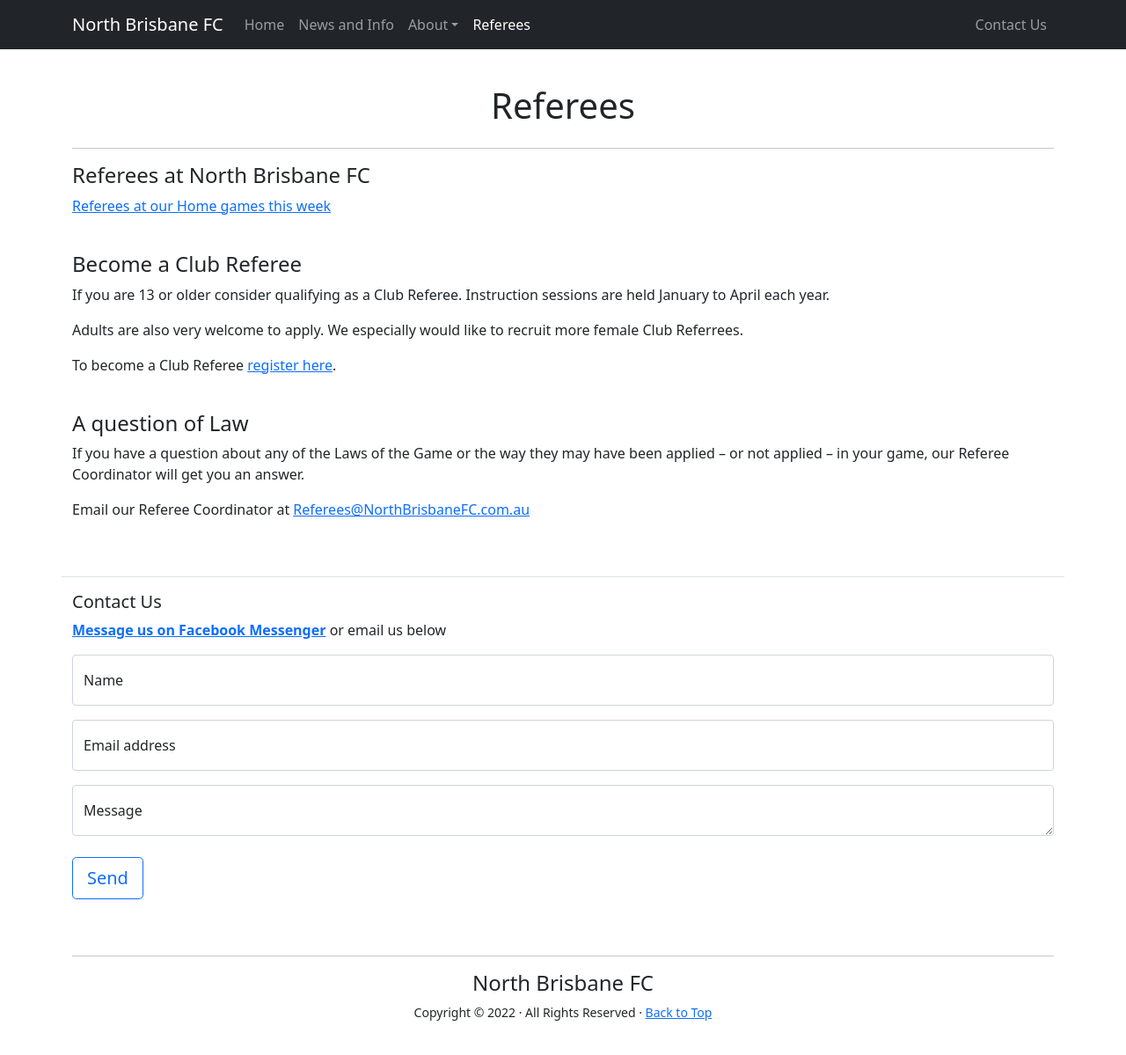
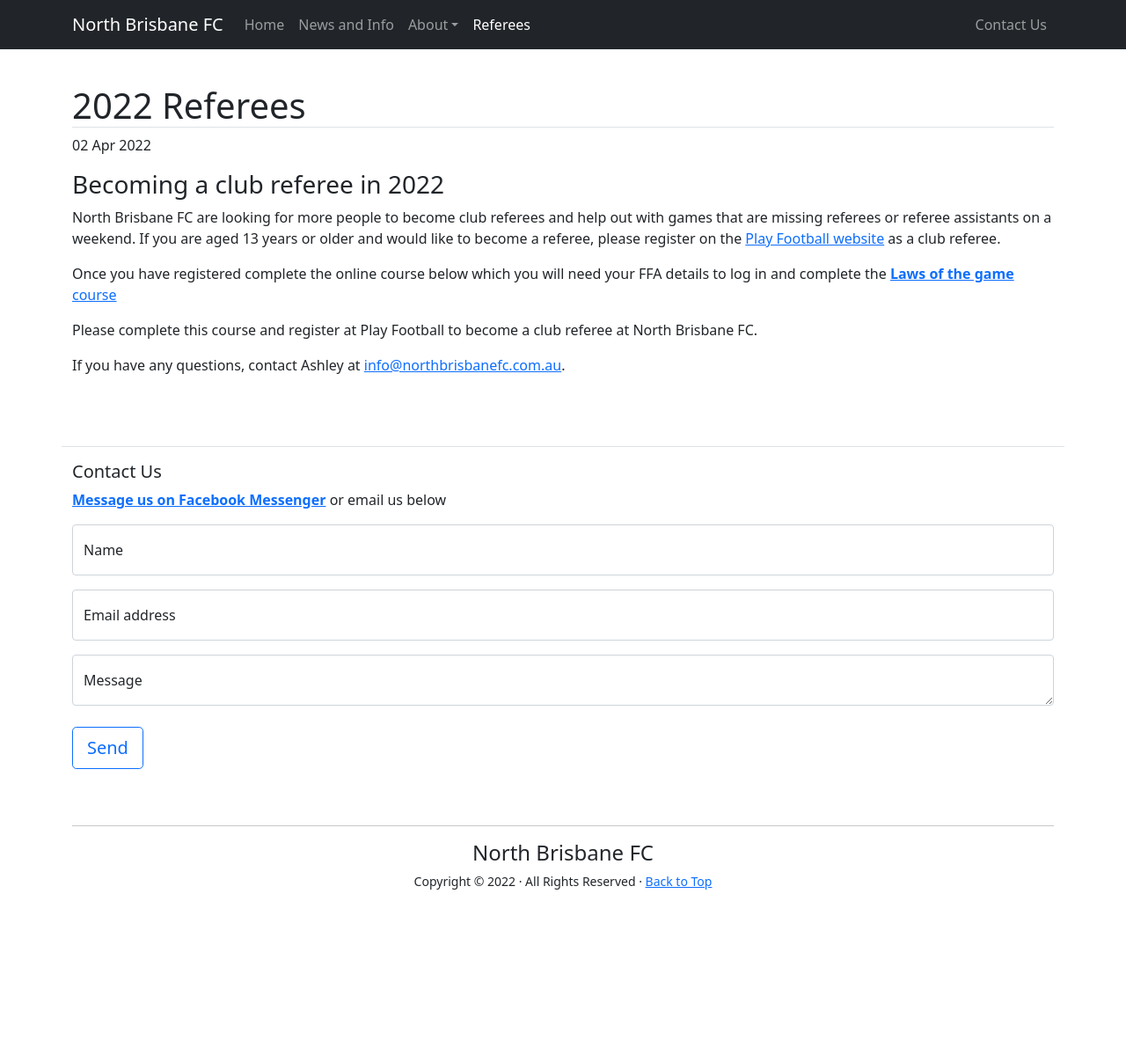
Before and after one commit to technicalnbfc/technicalnbfc.github.io, a Jekyll site: the page built from blog/_posts/2022-04-02-referees.md, in a window 1280 px wide and 1273 px high. Shown: the top 1199 px of the window at 88% size. Built offline with Jekyll 4.4.1, drawn with Linux system fonts in a browser that asks for light colours; nearby versions of some CDN libraries.

Commit message:
referee blog post and permalink

```diff
--- a/about/referees.html
+++ /dev/null
@@ -1,30 +0,0 @@
----
-layout: about
-title: Referees
----
-
-<div class="container">
-  <div class="row top-buffer">
-    <div class="col">
-      <h1 class="text-center">{{ page.title }}</h1>
-      <!-- <h4 class="text-center">Updated for 2020</h4> -->
-    </div>
-  </div>
-  <hr>
-  <div class="row">
-    <div class="col">
-      <h4>Referees at North Brisbane FC</h4>
-      <p><a href="https://docs.google.com/spreadsheets/d/e/2PACX-1vRMQ5_8T8j84HKf0nyT6aqvj_xTI1hjqhT-mnoiPvTPIOAl70swp2M_JKOz_vbLHl3bReMP1JBZGqak/pubhtml?gid=1023348114&single=true">Referees at our Home games this week</a></p>
-      <br>
-      <h4>Become a Club Referee</h4>
-      <p>If you are 13 or older consider qualifying as a Club Referee. Instruction sessions are held January to April each year.</p>
-      <p>Adults are also very welcome to apply. We especially would like to recruit more female Club Referrees.</p>
-      <p>To become a Club Referee <a href="https://docs.google.com/forms/d/e/1FAIpQLScGkcEcpRn0ZFViJ88nT5a0TAk-AN6pUBJGK_YFfqD7JKpmVw/viewform">register here</a>.
-      </p>
-      <br>
-      <h4>A question of Law</h4>
-      <p>If you have a question about any of the Laws of the Game or the way they may have been applied – or not applied – in your game, our Referee Coordinator will get you an answer.</p>
-      <p>Email our Referee Coordinator at <a href="mailto:referees@northbrisbanefc.com.au">Referees@NorthBrisbaneFC.com.au</a>
-    </div>
-  </div>
-</div>
--- /dev/null
+++ b/blog/_posts/2022-04-02-referees.md
@@ -0,0 +1,19 @@
+---
+permalink: /about/referees
+published: true
+layout: posts
+title: 2022 Referees
+tags: ["Referees"]
+category: Blog
+post_lead: North Brisbane FC are looking for more people to become club referees and help out with games that are missing referees or referee assistants on a weekend. If you are aged 13 years or older and would like to become a referee, please register at www.playfootball.com.au as a club referee.
+---
+
+### Becoming a club referee in 2022
+
+North Brisbane FC are looking for more people to become club referees and help out with games that are missing referees or referee assistants on a weekend. If you are aged 13 years or older and would like to become a referee, please register on the [Play Football website](www.playfootball.com.au) as a club referee.
+
+Once you have registered complete the online course below which you will need your FFA details to log in and complete the [**Laws of the game** course](www.playfootball.com.au/referee/laws-of-the-game)
+
+Please complete this course and register at Play Football to become a club referee at North Brisbane FC.
+
+If you have any questions, contact Ashley at [info@northbrisbanefc.com.au](info@northbrisbanefc.com.au).
```
Also changed, not shown: _config.yml (line endings or trailing spaces).
